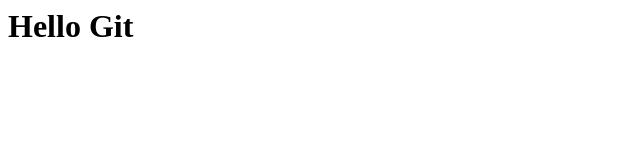
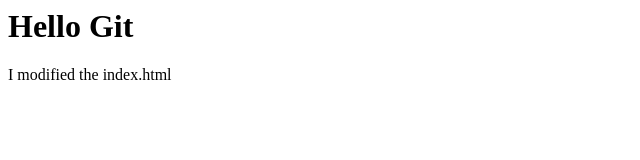
Before and after one commit to officiallyme/Demo-repo, a plain HTML site: page index.html in a window 1280 px wide. Shown: the whole page, without its empty margins (0-640 px from the left). Drawn offline with Linux system fonts and the light colour scheme.

Commit message:
modified index.html

```diff
--- a/index.html
+++ b/index.html
@@ -1 +1,2 @@
 <h1>Hello Git</h1>
+<p>I modified the index.html</p>
```
